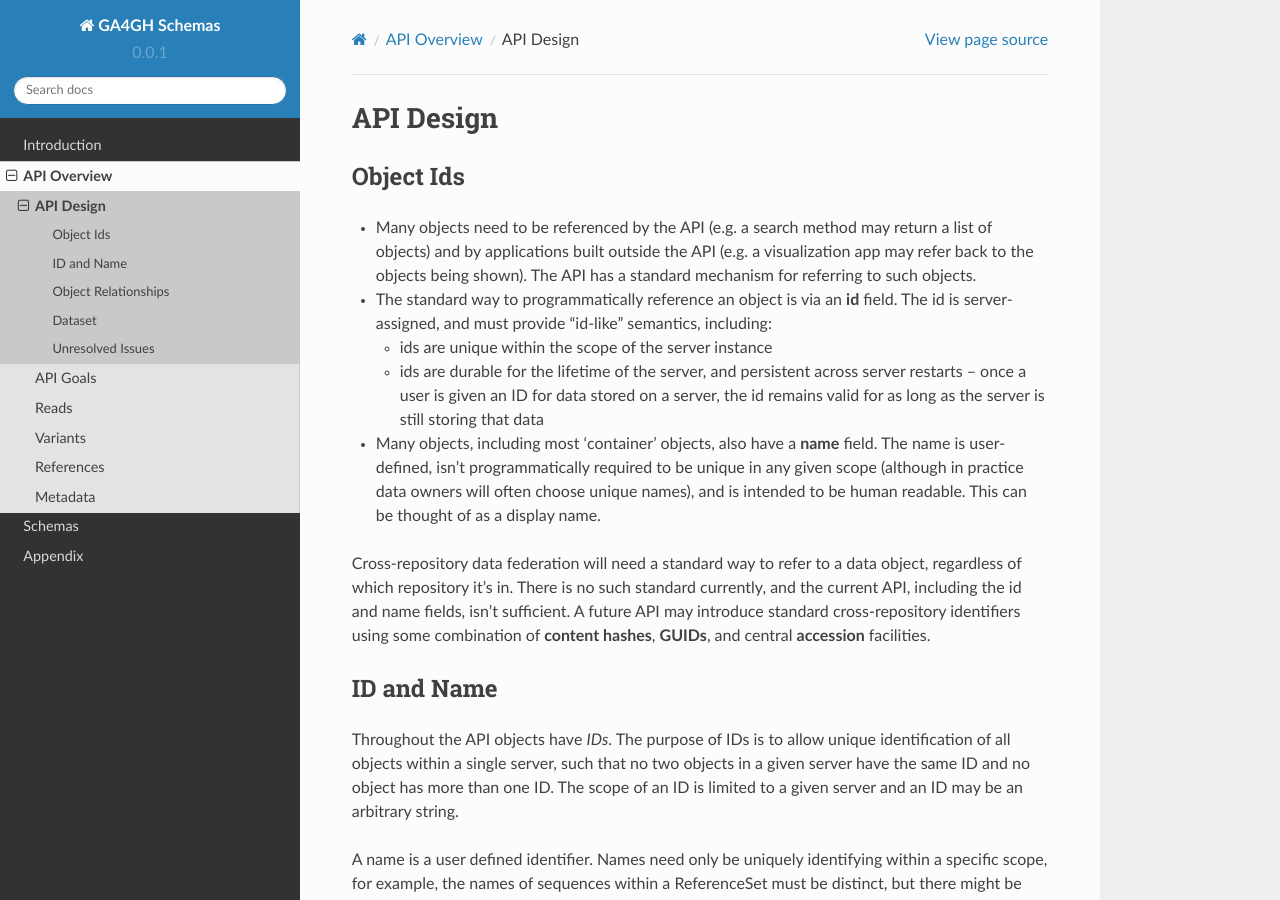
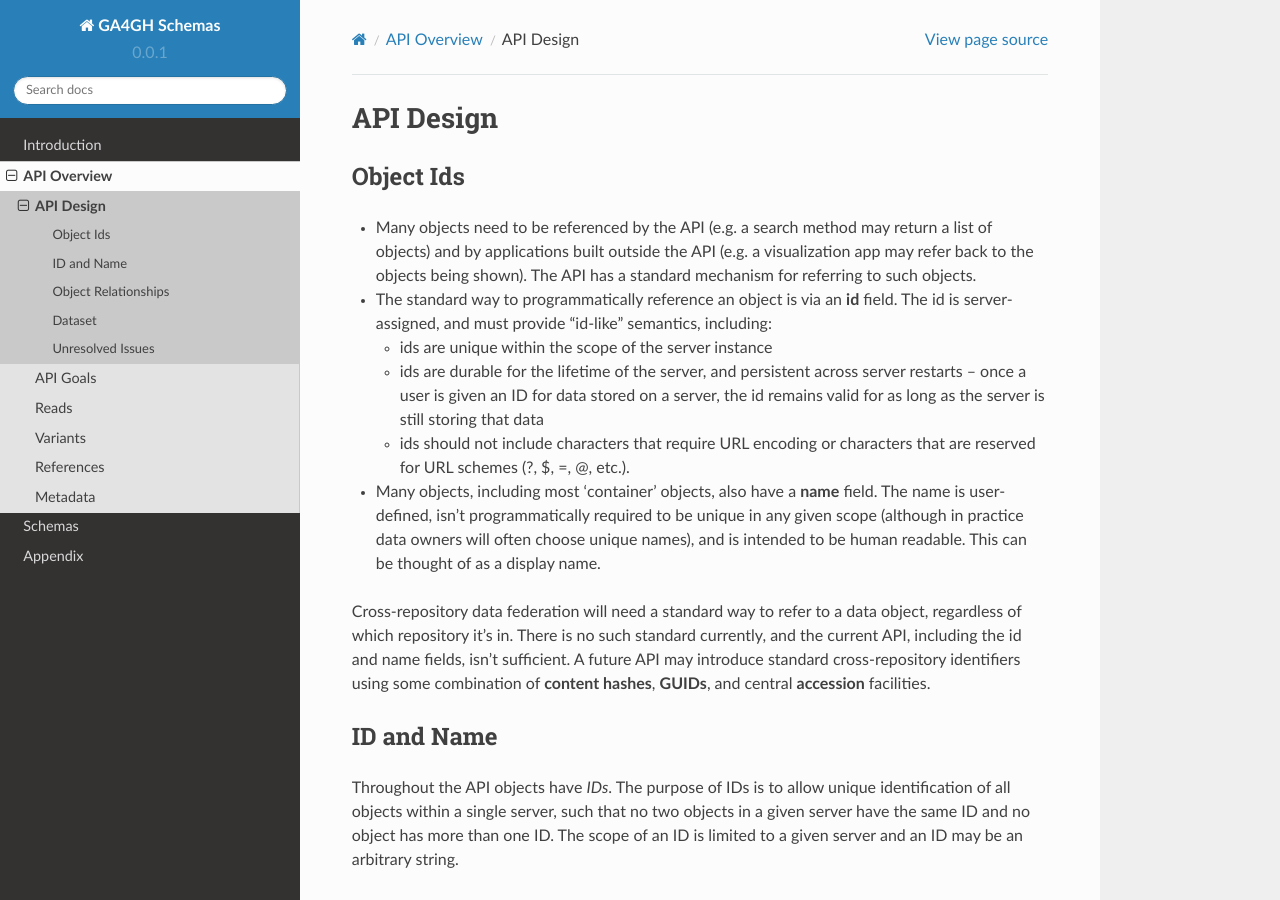
Before and after one commit to ga4gh/ga4gh-schemas, a Sphinx documentation site: the page built from doc/source/api/apidesign_intro.rst, in a window 1280 px wide and 900 px high. Built offline with Sphinx 7.4.7 and the Read the Docs theme 2.0.0, drawn with Linux system fonts in a browser that asks for light colours.

Commit message:
Added a line so that identifiers are URL safe.

```diff
--- a/doc/source/api/apidesign_intro.rst
+++ b/doc/source/api/apidesign_intro.rst
@@ -24,6 +24,9 @@ Object Ids
     across server restarts -- once a user is given an ID for data
     stored on a server, the id remains valid for as long as the server
     is still storing that data
+
+  * ids should not include characters that require URL encoding or
+    characters that are reserved for URL schemes (?, $, =, @, etc.).
 
 * Many objects, including most ‘container’ objects, also have a
   **name** field. The name is user-defined, isn’t programmatically
```
